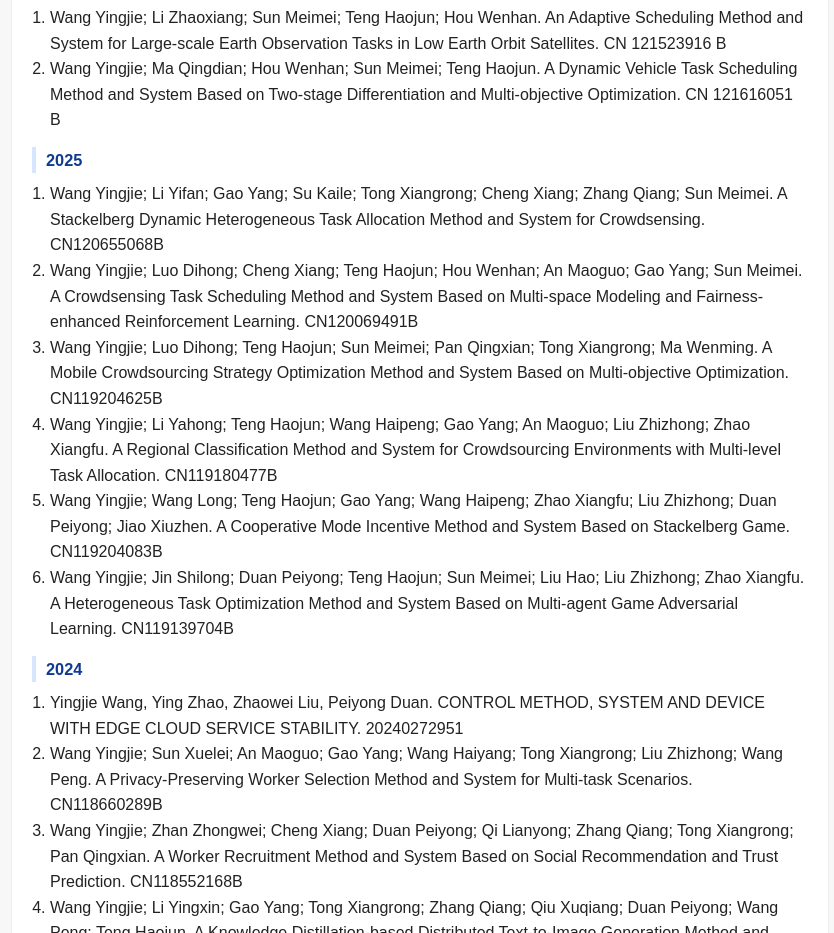
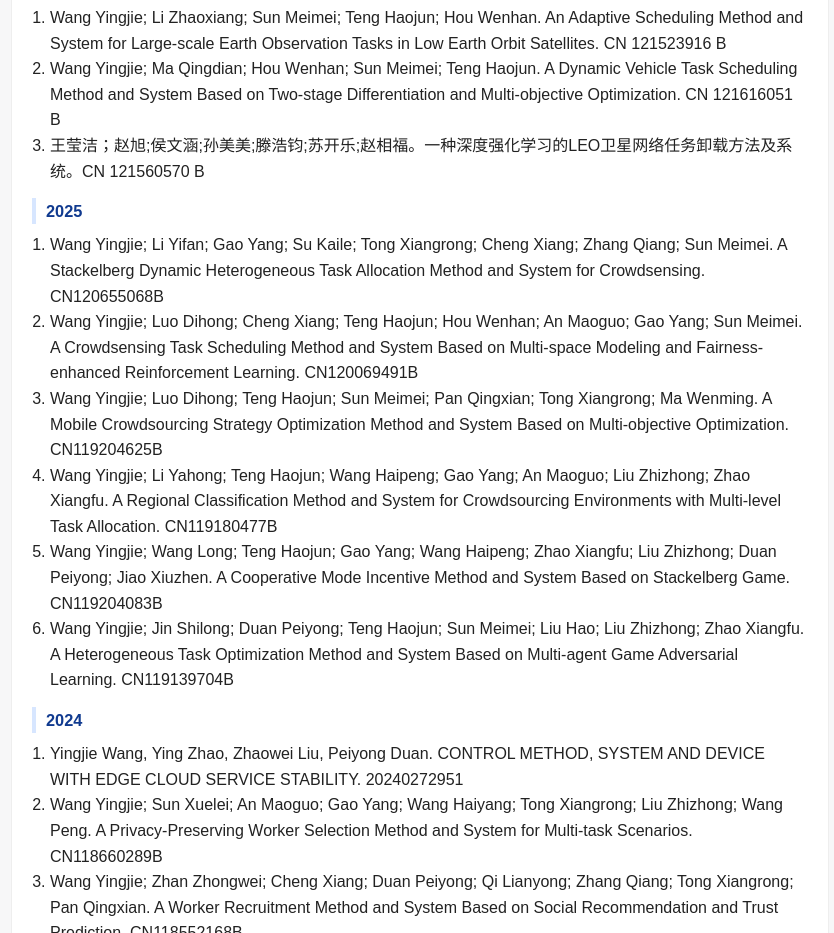
Before and after one commit to LeoZZQwolf/wangyingjie, a plain HTML site: page index.html in a window 1280 px wide. Shown: the part 10106-11039 px from the top of the page, without its empty margins (345-1179 px from the left). Drawn offline with Linux system fonts and the light colour scheme.

Commit message:
Add files via upload

```diff
--- a/index.html
+++ b/index.html
@@ -276,6 +276,7 @@
       <ol>
         <li>Wang Yingjie; Li Zhaoxiang; Sun Meimei; Teng Haojun; Hou Wenhan. An Adaptive Scheduling Method and System for Large-scale Earth Observation Tasks in Low Earth Orbit Satellites. CN 121523916 B</li>
         <li>Wang Yingjie; Ma Qingdian; Hou Wenhan; Sun Meimei; Teng Haojun. A Dynamic Vehicle Task Scheduling Method and System Based on Two-stage Differentiation and Multi-objective Optimization. CN 121616051 B</li>
+        <li>王莹洁；赵旭;侯文涵;孙美美;滕浩钧;苏开乐;赵相福。一种深度强化学习的LEO卫星网络任务卸载方法及系统。CN 121560570 B</li>
       </ol>
 
       <h3>2025</h3>
```
